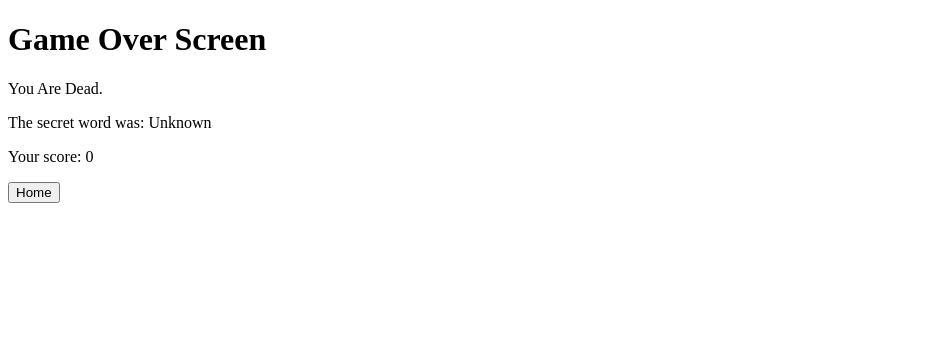
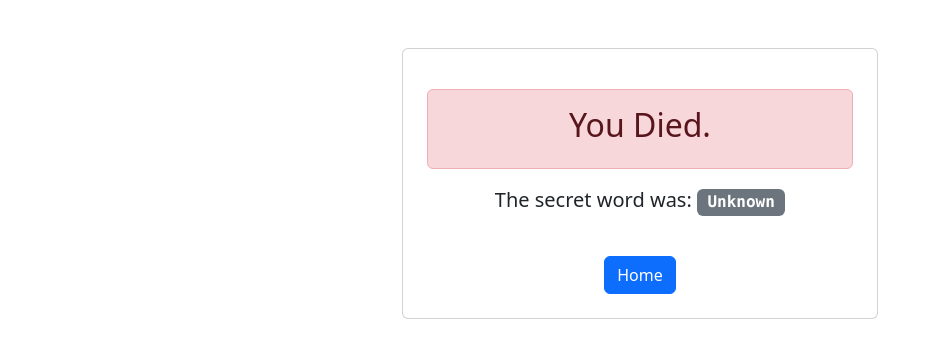
Before and after one commit to aylinasadi/hangman-game, a React (Vite) app: page /game-over in a window 1280 px wide. Shown: the top 358 px of the page, without its empty margins (0-933 px from the left). Built offline with nearby package versions, Linux system fonts and the light colour scheme.

Commit message:
cleanedup the visuals using bootstrap

```diff
--- a/package.json
+++ b/package.json
@@ -10,6 +10,7 @@
     "preview": "vite preview"
   },
   "dependencies": {
+    "bootstrap": "^5.3.8",
     "react": "^19.2.8",
     "react-dom": "^19.2.8",
     "react-router-dom": "^7.18.3"
--- a/src/main.jsx
+++ b/src/main.jsx
@@ -3,6 +3,7 @@ import ReactDOM from "react-dom/client";
 import { BrowserRouter } from "react-router-dom";
 import App from "./App";
 import "./index.css";
+import "bootstrap/dist/css/bootstrap.min.css";
 
 ReactDOM.createRoot(document.getElementById("root")).render(
   <BrowserRouter>
--- a/src/pages/Game.jsx
+++ b/src/pages/Game.jsx
@@ -65,20 +65,36 @@ export default function Game() {
 
 
     return (
-        <div>
+        <div className="container mt-5" style={{ maxWidth: "600px"}}>
+            <div className="card shadow-sm p-4 text-center">
                 <h1>Game Screen</h1>
-            <p>Lives remaining: {maxMistakes - mistakeCount} / {maxMistakes}</p>
-            <p>Difficulty: {difficulty}</p>
-            {loading ? <p>Loading word...</p> : <p>{word.split("").map((letter) => (guessedLetters.includes(letter) ? letter : "_ "))}</p>}
+                <div className="d-flex justify-content-between mb-4">
+                    <span className="badge bg-secondary text-uppercase">Difficulty: {difficulty}</span>
+                    <span className="badge bg-danger text-uppercase">Lives remaining: {maxMistakes - mistakeCount} / {maxMistakes}</span>
+                </div>
+                <div className="mb-4 fs-1 font-monospace" style={{ letterSpacing: "0.5rem" }}>
+                    {loading ? (<p className="fs-5 text-muted">Loading word...</p>) :
+                    (word.split("").map((letter, index) => (
+                    <span key={index} className="mx-1">
+                        {guessedLetters.includes(letter) ? letter : "_ "}
+                    </span>
+                    )))}
+                </div>
+                <div className="d-flex flex-wrap justify-content-center gap-2 mt-4">
                     {alphabet.map((letter) => (
                         <button
                             key={letter}
                             onClick={() => handleGuess(letter)}
-                disabled={guessedLetters.includes(letter)}
+                            disabled={guessedLetters.includes(letter) || isWon || isLost}
+                            className="btn btn-outline-primary"
+                            style={{ width: "40px", height: "40px", padding: "0" }}
                         >
                             {letter}
                         </button>
+                        /* add hint button */
                     ))}
+                </div>
+            </div>
         </div>
     );
 }
--- a/src/pages/GameOver.jsx
+++ b/src/pages/GameOver.jsx
@@ -12,12 +12,20 @@ export default function GameOver() {
     };
 
     return (
-        <div>
-            <h1>Game Over Screen</h1>
-            <p>{hasWon ? "You Survived!" : "You Are Dead."}</p>
-            <p>The secret word was: {secretWord}</p>
-            <p>Your score: {score}</p>
-            <button onClick={() => navigate("/")}>Home</button>
+        <div className="container mt-5" style={{ maxWidth: "500px"}}>
+            <div className="card shaow-sm p-4 text-center">
+                <div className={`alert ${hasWon ? "alert-success" : "alert-danger"} my-3`}>
+                    <h2 className="alert-heading">{hasWon ? "You Survived!" : "You Died."}</h2>
+                    <p className="mb-0"></p> {/* add word definition */}
+                </div>
+                <p className="fs-5">
+                    The secret word was: <span className="badge bg-secondary font-monospace fs-6">{secretWord}</span>
+                </p>
+                {hasWon && <p className="text-muted">Remaining lives: {score}</p>}
+                <div className="d-flex justify-content-center gap-2 mt-4">
+                    <button className="btn btn-primary" onClick={() => navigate("/")}>Home</button>
+                </div>
+            </div>
         </div>
     );
 }
--- a/src/pages/Home.jsx
+++ b/src/pages/Home.jsx
@@ -10,13 +10,13 @@ export default function Home() {
     };
 
     return (
-        <div>
+        <div className="container text-center mt-5">
             <h1>Hangman Game</h1>
             <p>Selected Difficulty: {difficulty}</p>
-            <button onClick={() => setDifficulty("easy")}>Easy</button>
-            <button onClick={() => setDifficulty("medium")}>Medium</button>
-            <button onClick={() => setDifficulty("hard")}>Hard</button>
-            <button onClick={startGame}>Start Game</button>
+            <button className="btn btn-outline-primary mx-1" onClick={() => setDifficulty("easy")}>Easy</button>
+            <button className="btn btn-outline-primary mx-1" onClick={() => setDifficulty("medium")}>Medium</button>
+            <button className="btn btn-outline-primary mx-1" onClick={() => setDifficulty("hard")}>Hard</button>
+            <button className="btn btn-success mx-1" onClick={startGame}>Start Game</button>
         </div>
     );
 }
```
Also changed, not shown: 1 other file (tests, documents, lock files or other folders). Lines whose indentation alone changed are shown as unchanged.
